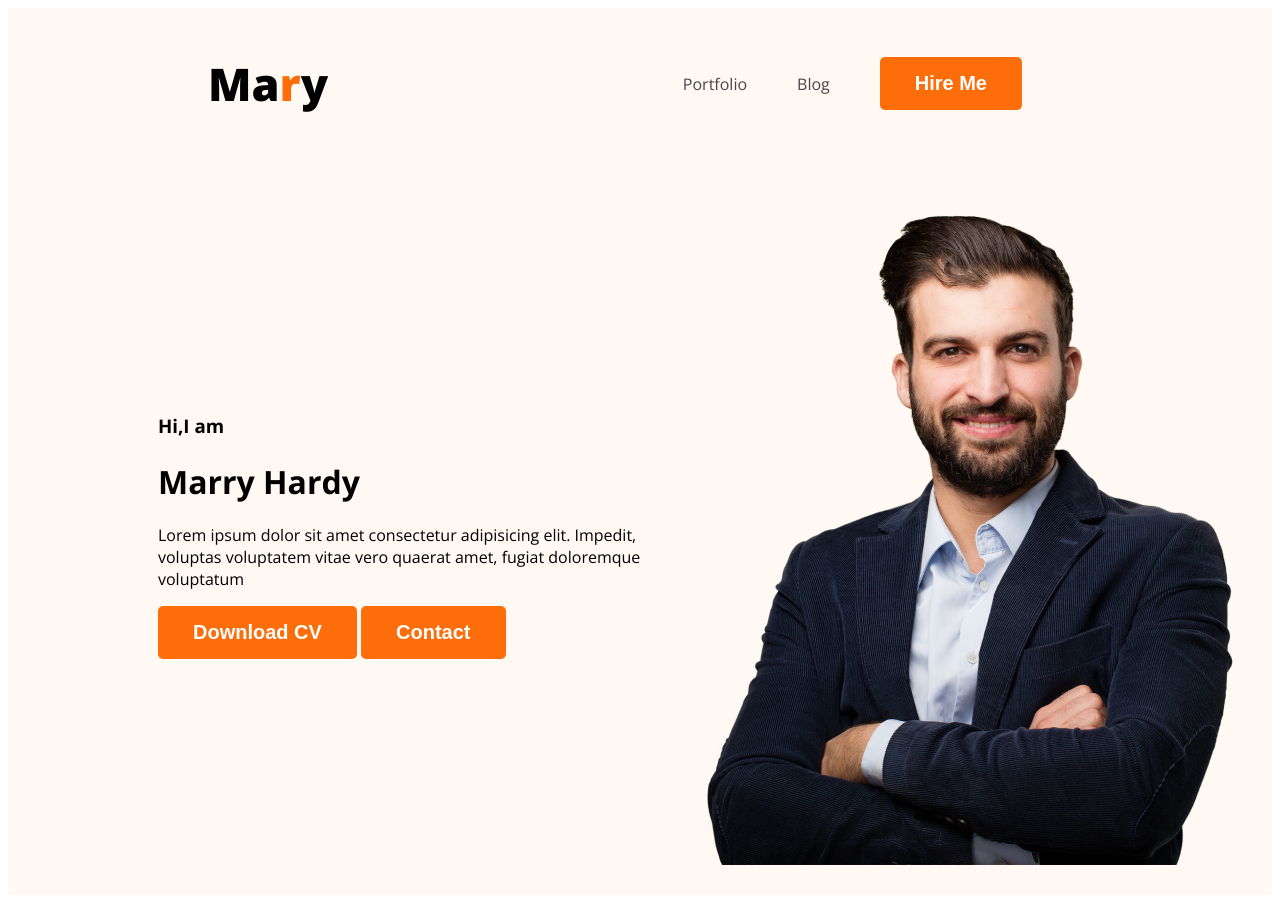
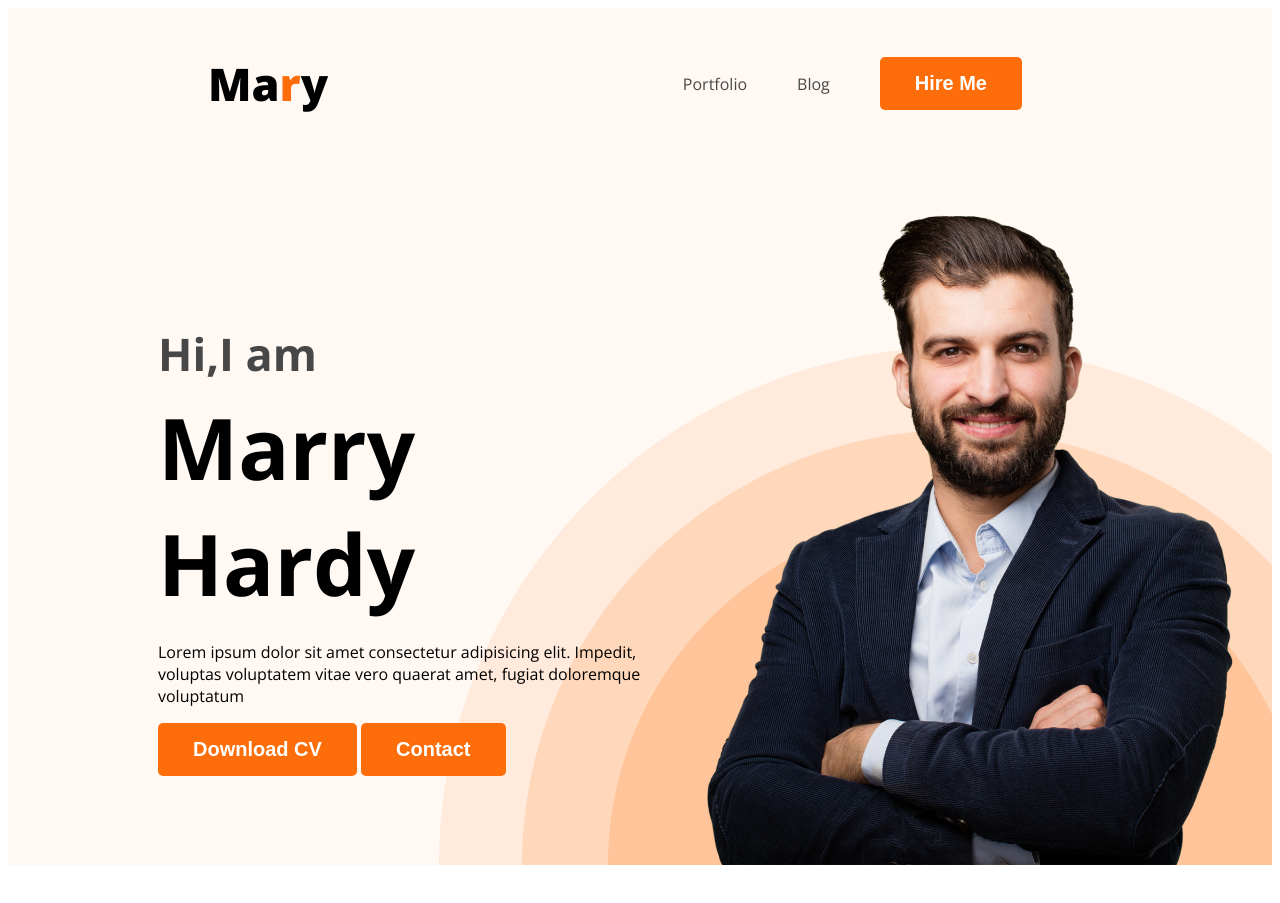
Before and after one commit to Aniruddah-Biswas/web-developer-Portfolio, a plain HTML site: page index.html in a window 1280 px wide. After the commit the page ends 873 px from the top, so only its background shows below. Drawn offline with nearby package versions, Linux system fonts and the light colour scheme.

Commit message:
header added

```diff
--- a/index.html
+++ b/index.html
@@ -24,10 +24,10 @@
         </ul>
       </nav>
       <div class="banner">
-        <div>
+        <div class="banner_content">
           <h3 class="banner_greeting">Hi,I am</h3>
           <h1 class="banner_titel">Marry Hardy</h1>
-          <p>
+          <p class="banner_discription">
             Lorem ipsum dolor sit amet consectetur adipisicing elit. Impedit,
             voluptas voluptatem vitae vero quaerat amet, fugiat doloremque
             voluptatum
--- a/styles/portfolio.css
+++ b/styles/portfolio.css
@@ -54,12 +54,36 @@ nav a{
 /* header related styles */
 .header{
     background-color:#fff8f3 ;
+    background-image: url('../images/header_bg.png');
+    background-repeat: no-repeat;
+    background-position: bottom right;
 }
 .banner{
-  padding: 30px 30px 30px 150px ;
+  padding: 30px 30px 0px 150px ;
   display:flex;
   align-items: center;
+  justify-content:space-between;
+
+}
+.banner_content{
+      max-width: 500px;
 }
 .banner.profile_picture{
  width: 500px;
 }
+.banner_greeting{
+    font-size: 45px;
+    color:#474747 ;
+    margin-bottom: 5px;
+
+}
+.banner_titel{
+    font-size:85px ;
+    font-weight: 700;
+    margin-top: 0px;
+    margin-bottom: 20px;
+}
+.banner_discriptio{
+   margin-top: 0;
+
+}
```
